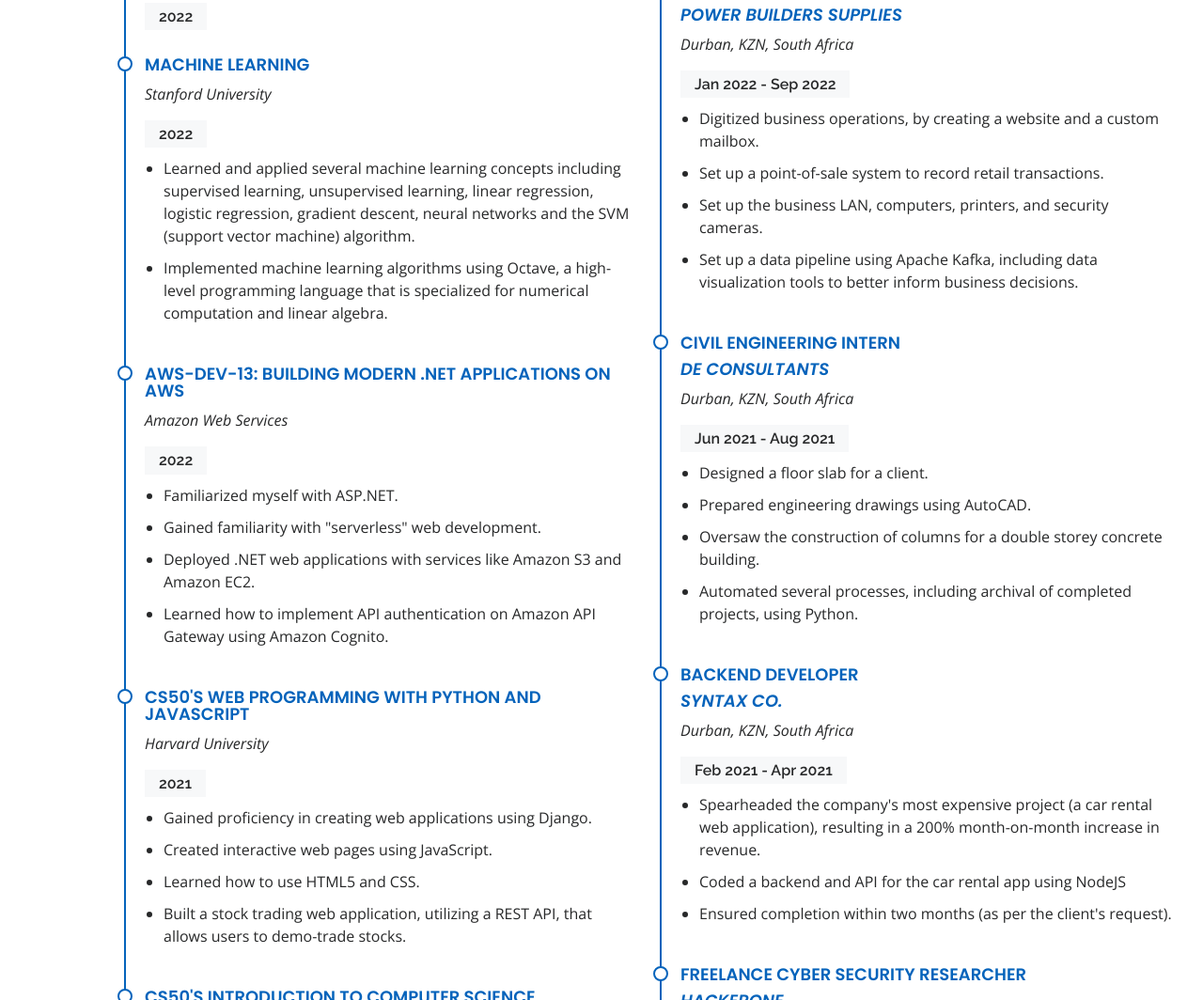
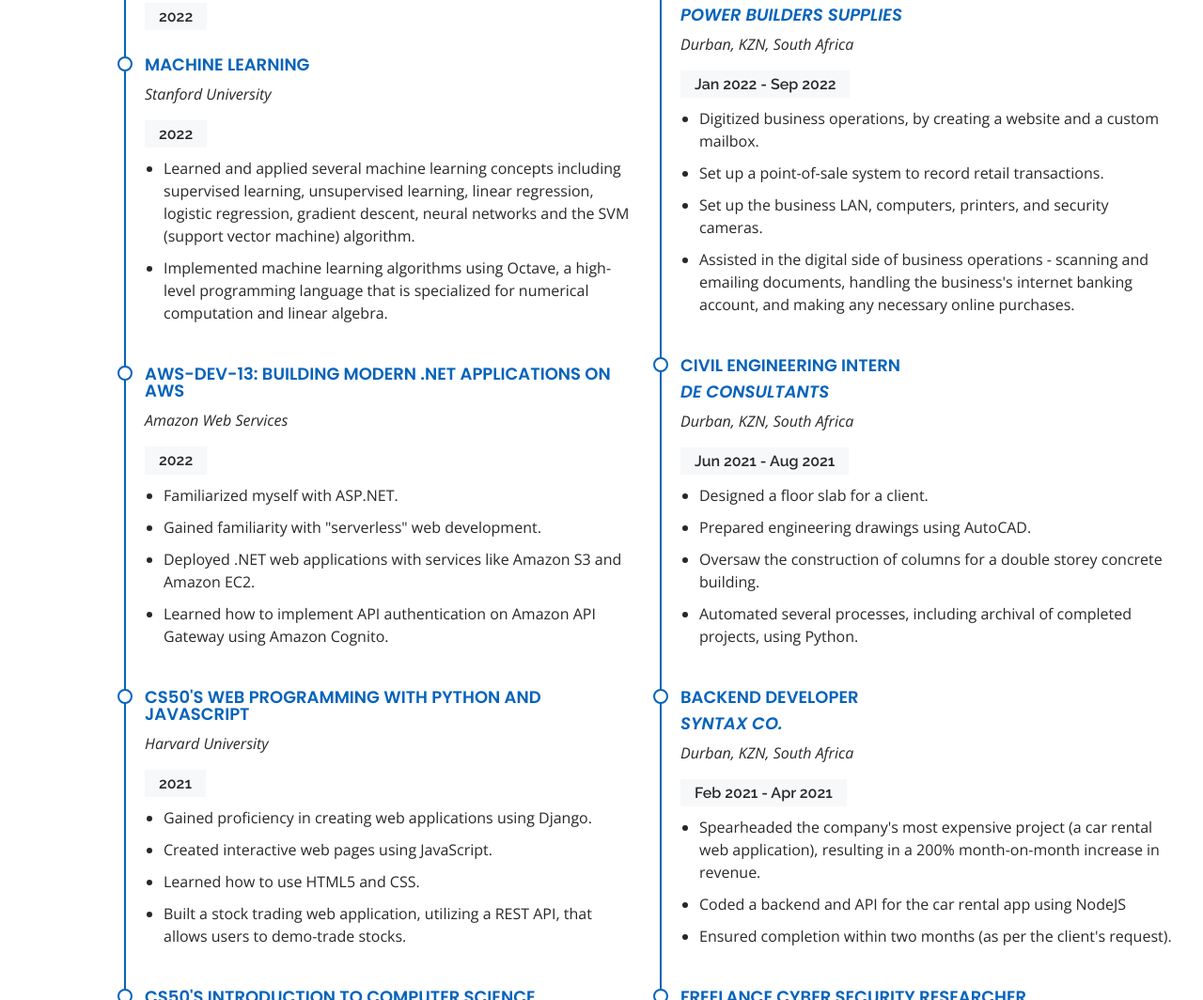
Before and after one commit to zaid-ismail031/zaidismail.co.za, a plain HTML site: page index.html in a window 1280 px wide. Shown: the part 3242-4306 px from the top of the page at 94% size. Drawn offline with nearby package versions, Linux system fonts and the light colour scheme.

Commit message:
Corrected work experience

```diff
--- a/index.html
+++ b/index.html
@@ -371,7 +371,7 @@
                 <li>Digitized business operations, by creating a website and a custom mailbox.</li>
                 <li>Set up a point-of-sale system to record retail transactions.</li>
                 <li>Set up the business LAN, computers, printers, and security cameras.</li>
-                <li>Set up a data pipeline using Apache Kafka, including data visualization tools to better inform business decisions.</li>
+                <li>Assisted in the digital side of business operations - scanning and emailing documents, handling the business's internet banking account, and making any necessary online purchases.</li>
               </ul>
             </div>
             <div class="resume-item">
```
